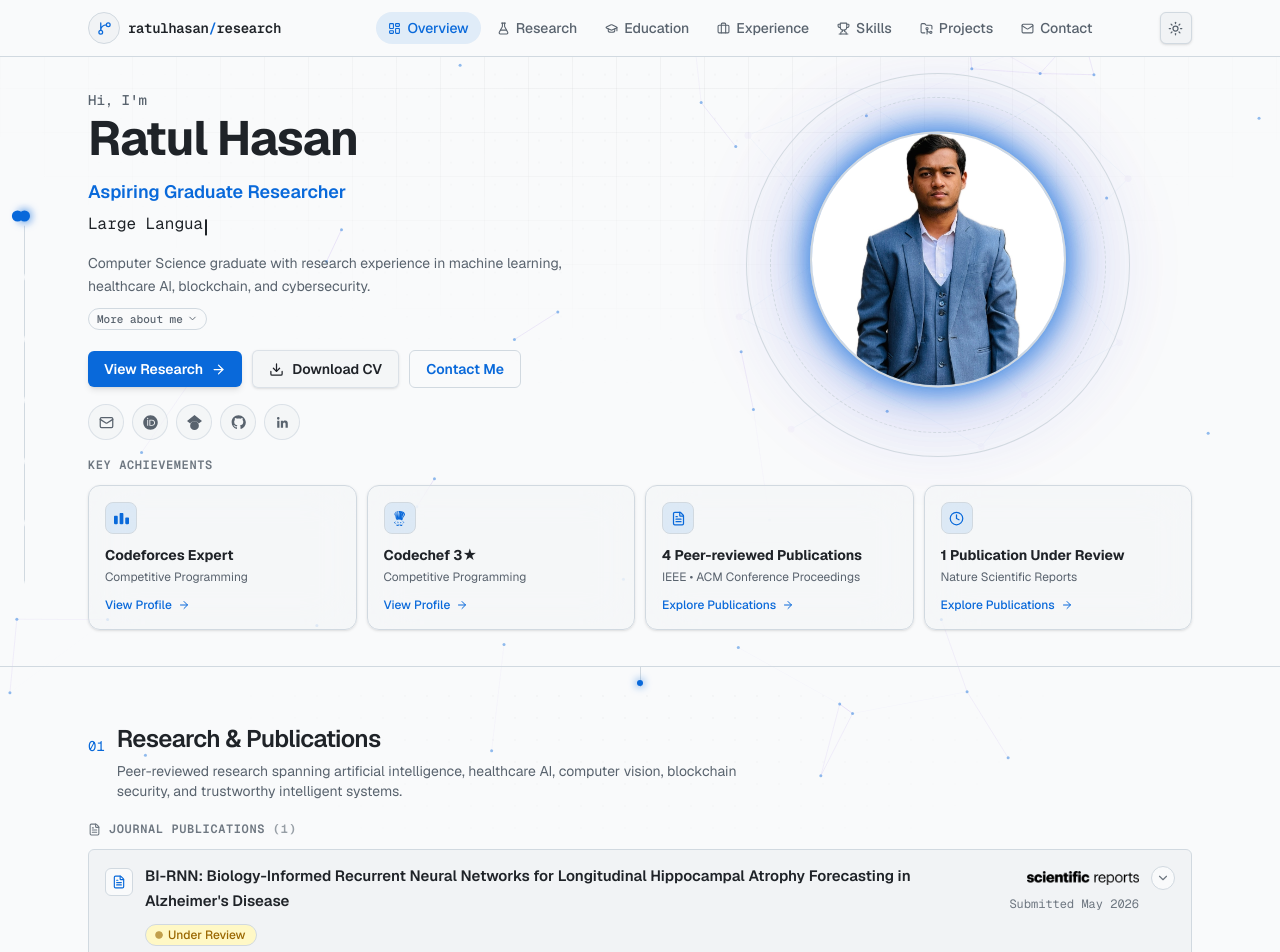
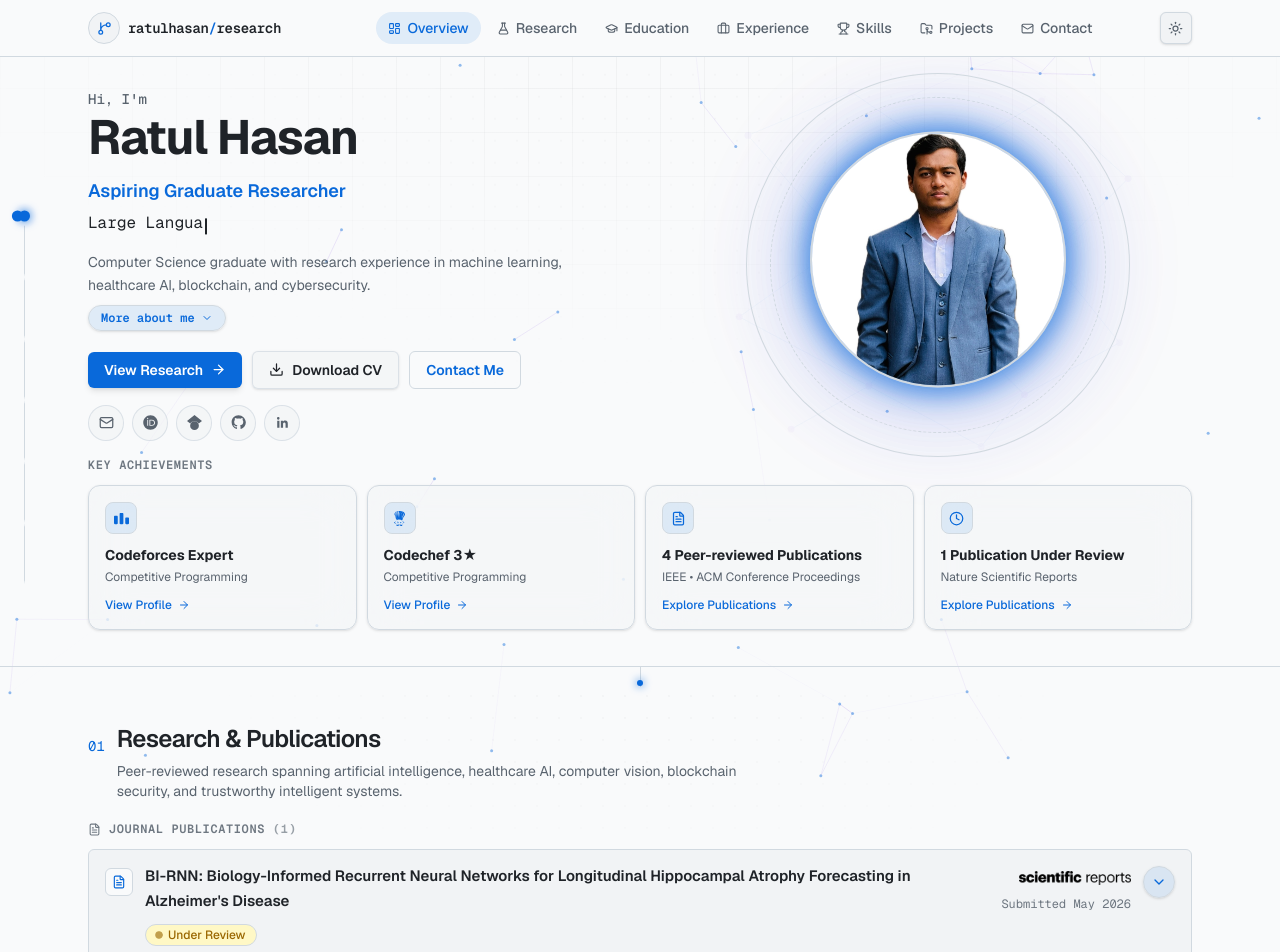
Before and after one commit to ratulhasan001/portfolio, a Next.js app: page / in a window 1280 px wide. Shown: the top 952 px of the page. Built offline with nearby package versions, Linux system fonts and the light colour scheme.

Commit message:
Make Disclosure toggles larger, accent-filled buttons

```diff
--- a/src/components/disclosure.tsx
+++ b/src/components/disclosure.tsx
@@ -47,7 +47,7 @@ export function Disclosure({
       transition={{ duration: 0.2, ease: "easeOut" }}
       className="flex"
     >
-      <ChevronDown size={label ? 11 : 14} />
+      <ChevronDown size={label ? 12 : 16} />
     </motion.span>
   );
 
@@ -60,10 +60,10 @@ export function Disclosure({
       title={open ? "Hide details" : title}
       onClick={toggle}
       whileTap={{ scale: 0.9 }}
-      className={`flex h-6 w-6 shrink-0 items-center justify-center rounded-full border transition-colors ${
+      className={`flex h-8 w-8 shrink-0 items-center justify-center rounded-full border shadow-sm transition-colors ${
         open
-          ? "border-accent/40 bg-accent/10 text-accent"
-          : "border-border-muted bg-canvas text-fg-subtle hover:border-accent/40 hover:bg-accent/[0.06] hover:text-accent"
+          ? "border-accent bg-accent text-white"
+          : "border-accent/35 bg-accent/10 text-accent hover:border-accent hover:bg-accent hover:text-white"
       }`}
     >
       {chevron}
@@ -83,7 +83,7 @@ export function Disclosure({
           aria-expanded={open}
           aria-controls={panelId}
           onClick={toggle}
-          className="mono inline-flex items-center gap-1 rounded-full border border-border-muted bg-canvas px-2 py-0.5 text-[11px] font-medium text-fg-muted transition-colors hover:border-accent/50 hover:text-accent"
+          className="mono inline-flex items-center gap-1.5 rounded-full border border-accent/35 bg-accent/10 px-3 py-1 text-xs font-semibold text-accent shadow-sm transition-colors hover:border-accent hover:bg-accent hover:text-white"
         >
           {open ? openLabel ?? "Less" : label}
           {chevron}
```
